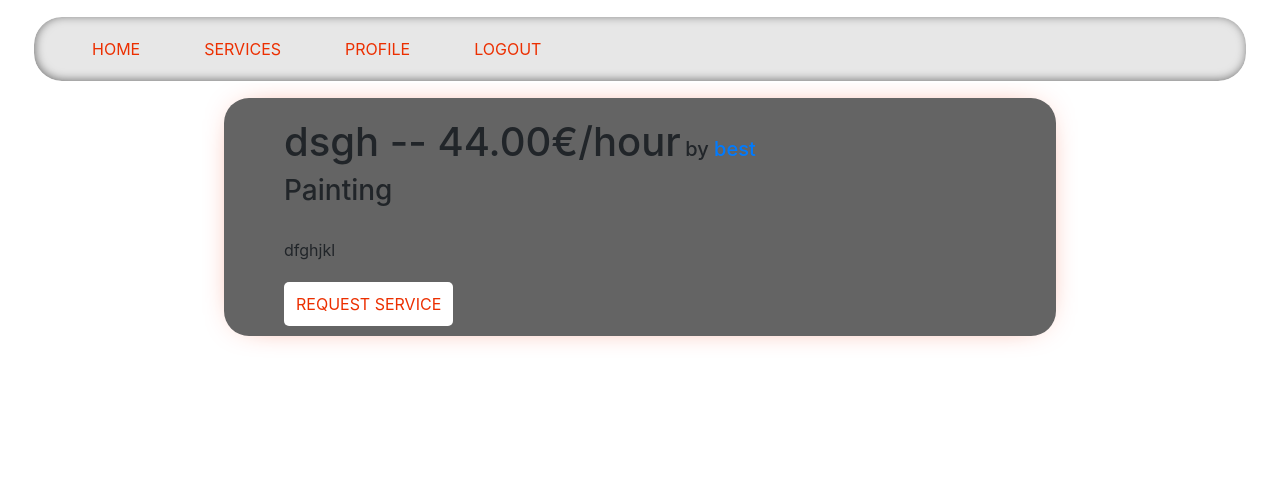
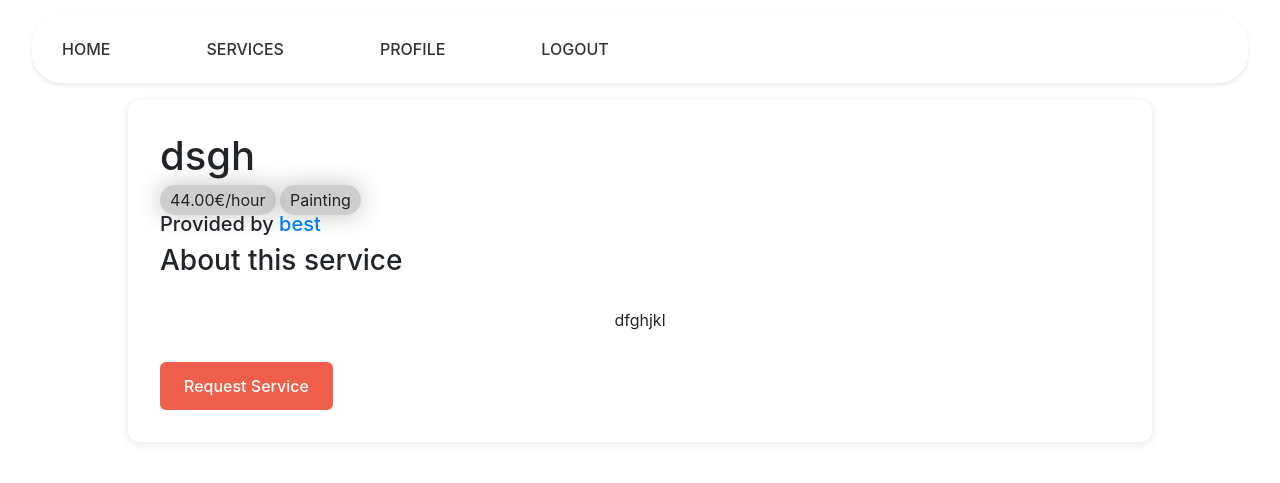
Before and after one commit to oumaoumag/netfix-service-platform, a Django app: page /services/1/ in a window 1280 px wide. Shown: the top 483 px of the page. Run offline with Django 3.2, Linux system fonts and the light colour scheme; a user stored in the database is signed in; data comes from the database, SQL or seed files in the repository; some libraries are stand-ins or nearby versions.

Commit message:
Add a more modern and clean design Improve readability and visual hierarchy Make the interface more responsive Add consistent spacing and typography Enhance card-based layouts for services Improve form styling and usability Add smooth transitions and hover effects Make the navigation more user-friendly Maintain all existing functionality while improving the presentation

```diff
--- a/services/templates/services/single_service.html
+++ b/services/templates/services/single_service.html
@@ -3,13 +3,27 @@
     {{ service.name }}
 {% endblock %}
 {% block content %}
-    <div class='service_info_header'>
-        <h1>{{service.name}} -- {{service.price_hour}}€/hour</h1>
-        <h5>by <a href="/company/{{service.company.user}}">{{service.company.user}}</a></h5>
+    <div class="service-detail">
+        <div class="service-header">
+            <h1>{{service.name}}</h1>
+            <div class="service-meta">
+                <span class="price">{{service.price_hour}}€/hour</span>
+                <span class="field">{{service.field}}</span>
+            </div>
+            <div class="provider">
+                <h5>Provided by <a href="/company/{{service.company.user}}">{{service.company.user}}</a></h5>
+            </div>
+        </div>
+
+        <div class="service-description">
+            <h3>About this service</h3>
+            <p>{{service.description}}</p>
+        </div>
+
+        {% if request.user.is_customer %}
+            <div class="service-actions">
+                <a href="/services/{{service.id}}/request_service/" class="button button-primary">Request Service</a>
+            </div>
+        {% endif %}
     </div>
-    <h3>{{service.field}}</h3>
-    <p style="text-align: left;">{{service.description}}</p>
-    {% if request.user.is_customer %}
-        <a href="/services/{{service.id}}/request_service/" class="like_button">Request Service</a>
-    {% endif %}
 {% endblock %}
--- a/static/css/style.css
+++ b/static/css/style.css
@@ -38,12 +40,13 @@ button:hover {
 }
 
 .content {
-  background-color: #646464;
-  margin: 0 auto;
-  width: 65%;
-  padding: 20px 60px;
-  box-shadow: 0px 0px 35px -20px #ec2f00;
-  border-radius: 25px;
+  background-color: #ffffff;
+  margin: 2rem auto;
+  width: 80%;
+  max-width: 1200px;
+  padding: 2rem;
+  box-shadow: 0 2px 10px rgba(0, 0, 0, 0.1);
+  border-radius: 12px;
 }
 
 .content p {
@@ -104,10 +107,12 @@ button:hover {
   border: 2px solid white;
   border-radius: 30px;
   animation: slide-in 1s ease-out;
-  background-color: #e7e7e7;
+  background-color: #ffffff;
   width: 95%;
   margin: 0 auto;
   margin-bottom: 30px;
+  padding: 1rem 2rem;
+  box-shadow: 0 2px 4px rgba(0, 0, 0, 0.1);
 }
 
 .navbar ul {
@@ -115,8 +120,10 @@ button:hover {
   display: flex;
   flex: 1 1 auto;
   margin: 0;
-  padding: 0 30px;
+  padding: 0;
   list-style-type: none;
+  align-items: center;
+  gap: 2rem;
 }
 .navbar ul li:not(:last-child) {
   margin-right: 40px;
@@ -128,10 +135,14 @@ button:hover {
   transition: background 0.2s;
 }
 .navbar ul li a {
-  color: #ec2f00;
+  color: #333;
   text-decoration: none;
   text-transform: uppercase;
   transition: color 0.2s;
+  font-weight: 500;
+}
+.navbar ul li a:hover {
+  color: #ee5e4b;
 }
 .navbar ul li ul {
   visibility: hidden;
@@ -363,3 +357,39 @@ span {
 }
 
 /* ============================================================================================== */
+
+/* Service cards */
+.service-card {
+  background: #fff;
+  border-radius: 8px;
+  padding: 1.5rem;
+  margin-bottom: 1.5rem;
+  box-shadow: 0 2px 4px rgba(0, 0, 0, 0.05);
+  transition: transform 0.2s;
+}
+
+.service-card:hover {
+  transform: translateY(-2px);
+}
+
+/* Buttons */
+.button {
+  display: inline-block;
+  padding: 0.75rem 1.5rem;
+  border-radius: 6px;
+  font-weight: 500;
+  text-decoration: none;
+  transition: all 0.3s;
+  cursor: pointer;
+  border: none;
+}
+
+.button-primary {
+  background: #ee5e4b;
+  color: #fff;
+}
+
+.button-primary:hover {
+  background: #e02a21;
+  transform: translateY(-1px);
+}
```
Also changed, not shown: other parts of static/css/style.css (+21 -36 lines), main/templates/main/home.html (+19 -11 lines), users/templates/users/profile.html (+34 -18 lines).
